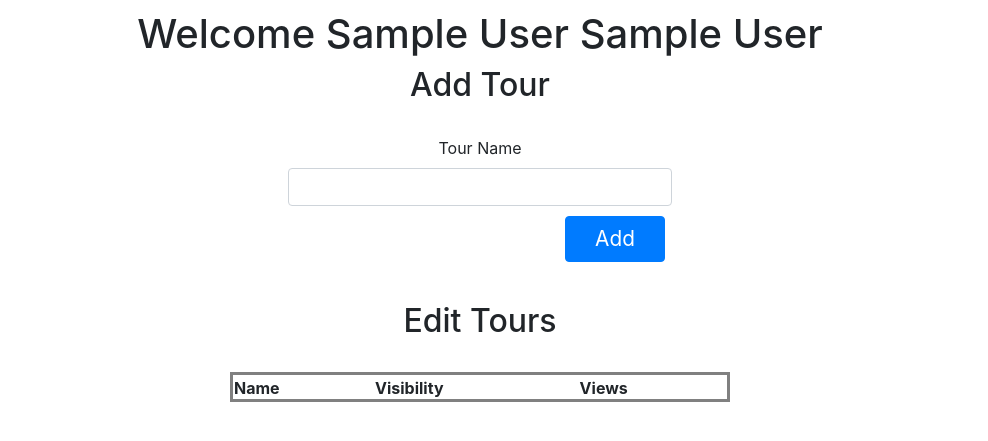
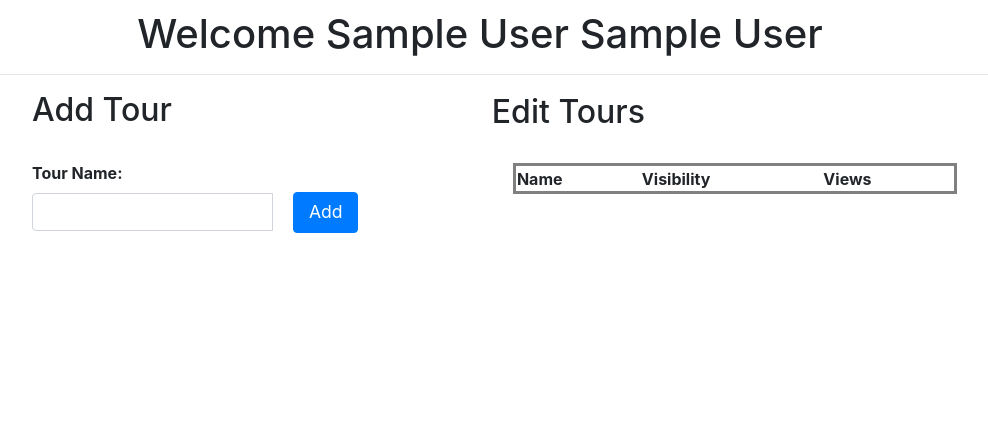
Before and after one commit to PatrykWilk/360-No-Scope, a PHP site: page /dashboard.php in a window 1280 px wide. Shown: the part 56-497 px from the top of the page, without its empty margins (160-1148 px from the left). Run offline with PHP 8.4, Linux system fonts and the light colour scheme; the visitor is signed in with stand-in values (Sample User, id 1); data comes from the database, SQL or seed files in the repository; lists and menus that the app fills with data are empty.

Commit message:
Added styling to Dashboard

```diff
--- a/account.php
+++ b/account.php
@@ -57,7 +57,7 @@
             <label style="margin-right:500px;" for="exampleFormControlInput1">Company</label>
             <input  style="width:100%;" name="COMPANY" class="form-control" id="exampleFormControlInput1" value="<?php echo $row['company']; ?>">
         </div>
-        <div id="id" style="margin-left:250px;">
+        <div id="id" style="margin-left:270px;">
         <input value="Update Details" type="submit" name="submit" class="btn btn-success"/>
 </div>
     </form>
--- a/dashboard.php
+++ b/dashboard.php
@@ -12,25 +12,30 @@ if(isset($_SESSION['userid'])){
     ?>
 
     <!-- Temp Navigation -->
-    <div class="col-xs-2" align="center" >
+    <div id="col-xs-2" align="center">
     <h1>Welcome <?php echo $_SESSION['firstname'] . " " . $_SESSION['lastname'];?></h1>
-
+</div>
+    <hr>
+<div class="col-xs-2" align="left" style="margin-left: 15%;">
     <h2>Add Tour</h2>
     <!-- Add tour to user with just name -->
     <?php require('_includes/submitaddtour.php'); ?>
     <form action="dashboard.php" method="POST" style="width:100%;">
-        <div class="form-group">
+        <div class="form-group" style="width:30%"; align="left">
 </br>
-            <label>Tour Name</label>
+            <label><strong>Tour Name:</strong></label>
+            <div class="input-group" style=" col-xs-2" align="center">
             <input type="text" class="form-control"style="width: 30%;" name="tourname" value="<?php if(isset($_POST['tourname'])) echo$_POST['tourname'];?>">
 
-        <button type="submit" name="action" class="btn btn-primary" style="width: 100px; font-size: 1.3em;margin-top:10px; margin-left:270px;">Add</button>
-        </div>  </form>
+        <button type="submit" name="action" class="btn btn-primary" style="width: 20%; font-size: 1.1em; margin-top: -1px; margin-left:20px;">Add</button>
+</div></div>  </form>
 </br>
 
+
+<div class="col-xs-2" align="right" style="margin-right: 15%; margin-top: -180px;">
     <!-- List of user's tours, linked to edit pages -->
-    <h2>Edit Tours</h2></br>
-    <table style="width:500px;border-style: solid;">
+    <div id="Edit" align="center" style="margin-left: 16%;"><h2>Edit Tours</h2></br></div>
+    <table style="width:48%;border-style: solid;">
         <tr>
             <th>Name</th>
             <th>Visibility</th>
@@ -49,16 +54,6 @@ if(isset($_SESSION['userid'])){
     </table>
             </div>
 
-
-
-
-
-
-
-
-
-
-
 <?php }
 else{
     header("Location: index.php");
```
